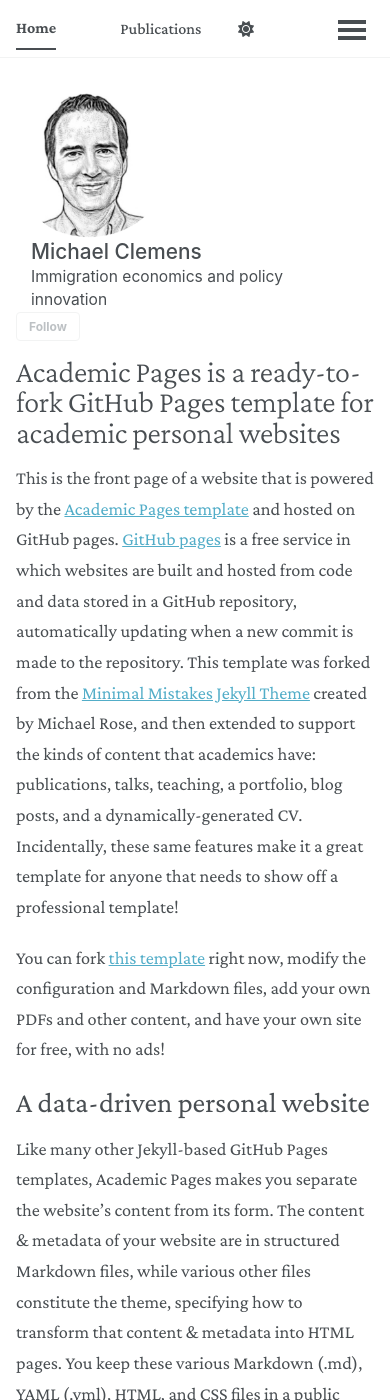
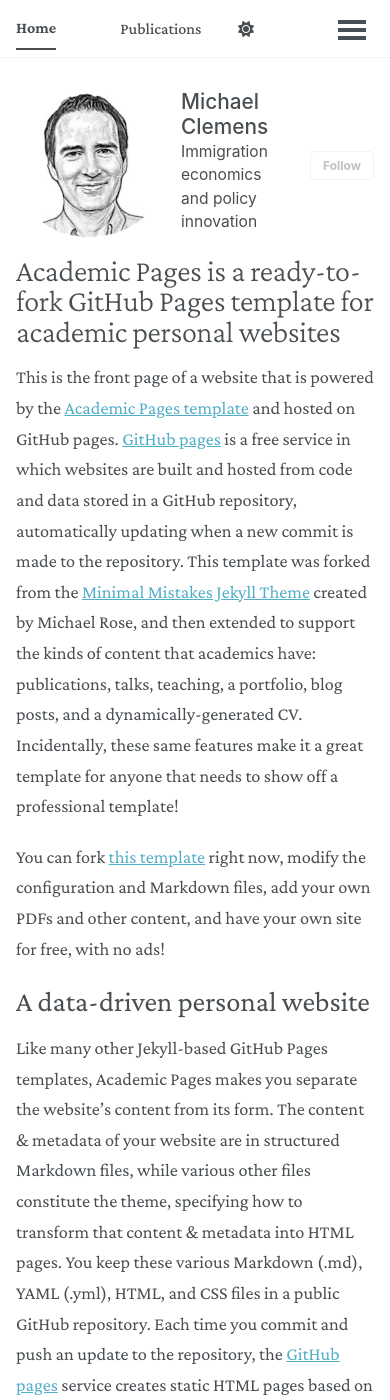
Before and after one commit to mcleme25/mcleme25.github.io, a Jekyll site: the page built from _pages/about.md, in a window 390 px wide and 1400 px high. Built offline with Jekyll 4.4.1, drawn with Linux system fonts in a browser that asks for light colours; a script bundle is joined from its source files by our own code; library files that are not in the unit come from our copies.

Commit message:
Revert "Update custom.css"
This reverts commit c8af898c58143673a125ccbf8c86fd6b3ef2c8a3.

```diff
--- a/assets/css/custom.css
+++ b/assets/css/custom.css
@@ -90,23 +90,4 @@ h6,
   .page__title {
     font-size: 1.9em;
   }
-
-/* Phone view: put the Follow button below the author bio */
-    .sidebar .author__content {
-    display: flex;
-    flex-direction: column;
-  }
-
-  .sidebar .author__bio {
-    order: 1;
-  }
-
-  .sidebar .author__urls-wrapper {
-    order: 2;
-    margin-top: 0.75em;
-  }
-
-  .sidebar .author__urls {
-    margin-top: 0.5em;
-  }
 }
```
